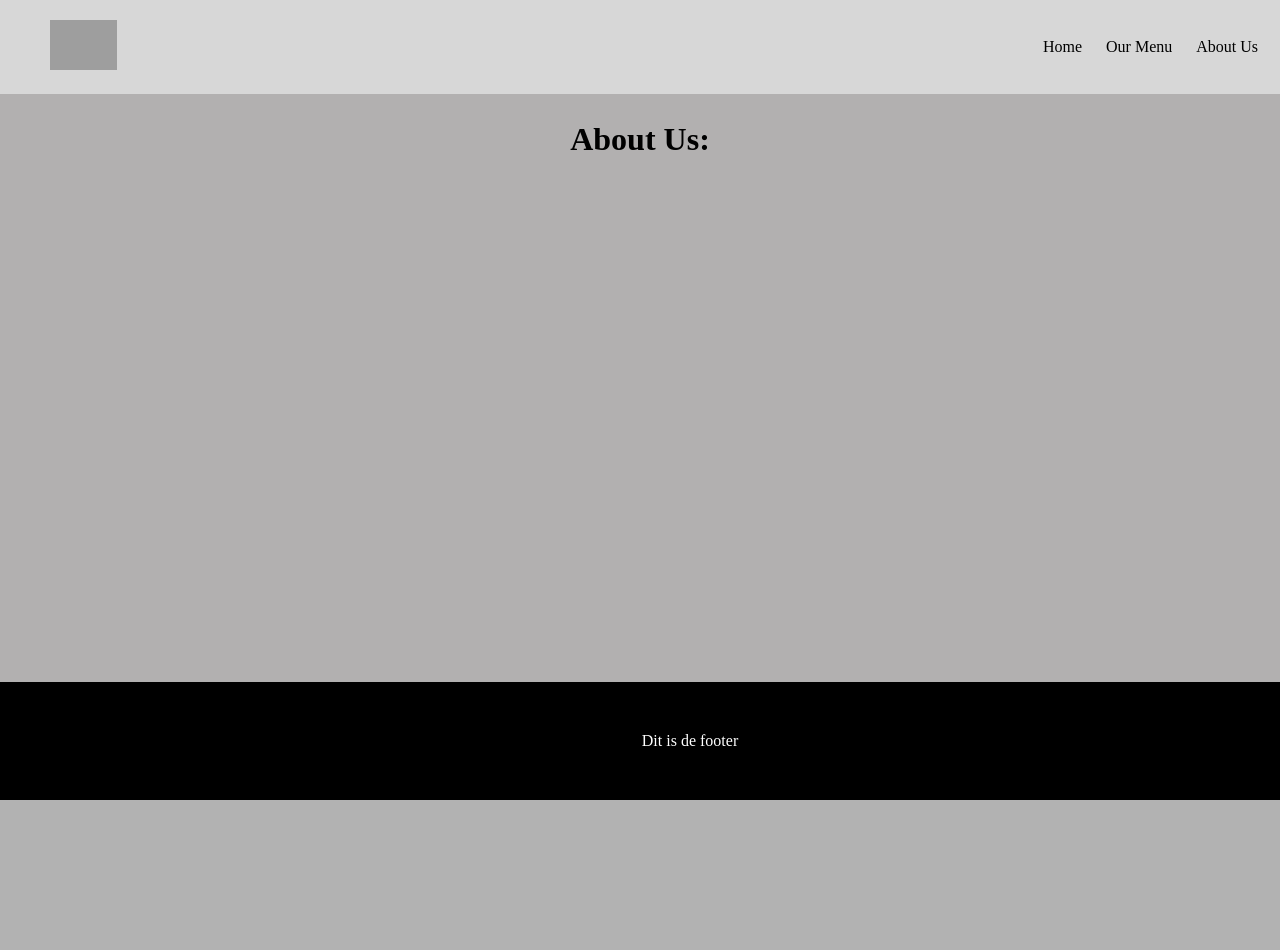
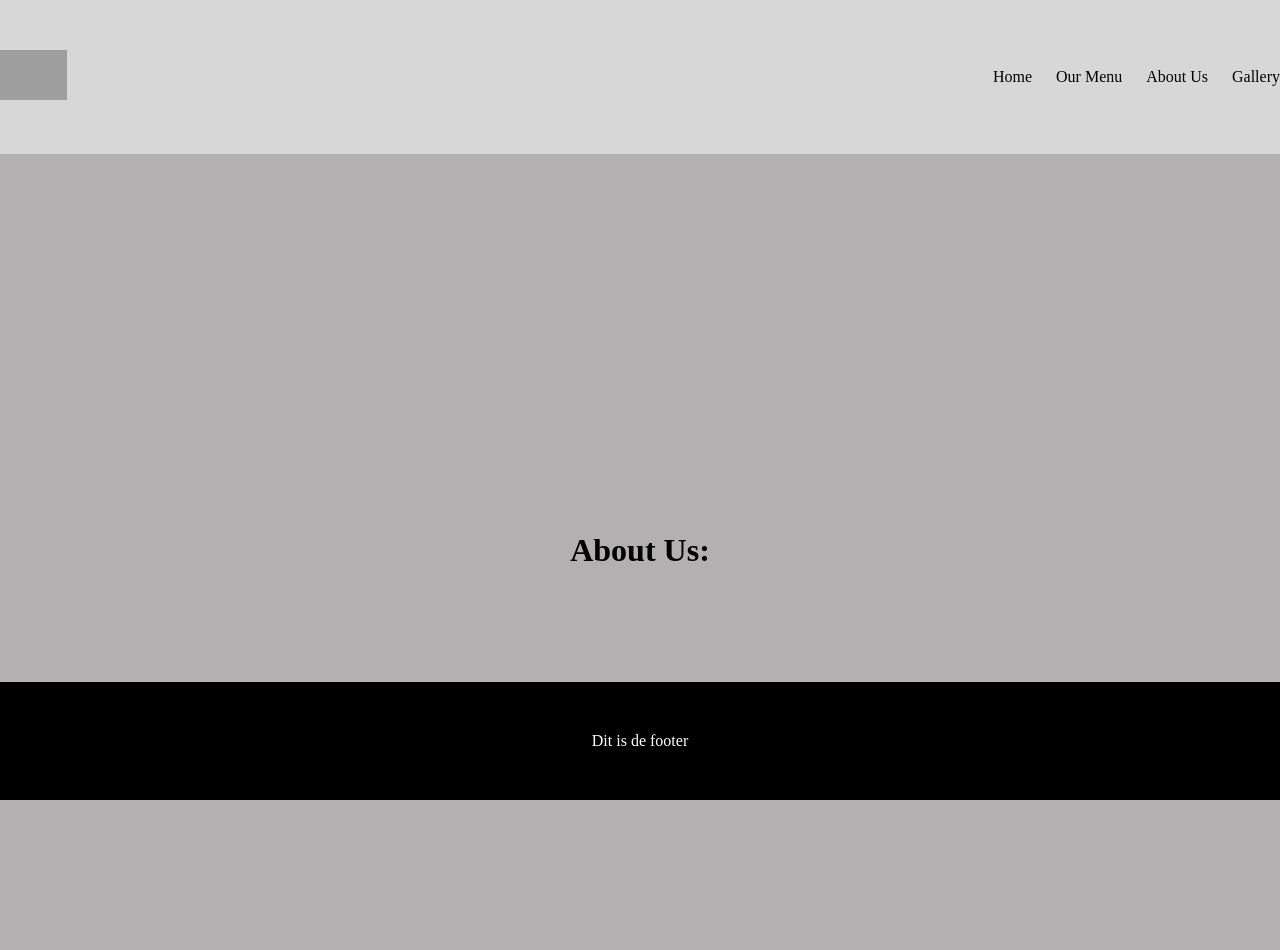
Before and after one commit to LO3P1SWDD/groep9, a PHP site: the page made by about us.php in a window 1280 px wide. Before the commit the page ends 800 px from the top, so only its background shows below. Run offline with PHP 8.4, Linux system fonts and the light colour scheme; grey boxes are pictures that could not be loaded.

Commit message:
Update about us.php

```diff
--- a/about us.php
+++ b/about us.php
@@ -8,7 +8,7 @@
         header {
             background-color: #D7D7D7;
             color: #000;
-            padding: 20px 50px;
+            padding: 50px;
             display: flex;
             justify-content: space-between;
             align-items: center;
@@ -21,8 +21,13 @@
         body {
             background-color: #B2B0B0;
             margin: 0;
-            padding-top: 80px; /* Voeg padding-top toe om ruimte te maken voor de header */
-            text-align: center; /* Om de tekst van "About Us:" te centreren */
+            padding-top: 150px; /* Voeg padding-top toe om ruimte te maken voor de header */
+            display: flex;
+            justify-content: center;
+            align-items: center;
+            height: 100vh; /* Om de body te centreren */
+            flex-direction: column; /* Om elementen in kolom te plaatsen */
+            overflow: hidden; /* Blokkeert scrollen op de pagina */
         }
 
         footer {
@@ -60,9 +65,7 @@
             text-decoration: none;
         }
 
-        .about-us {
-            padding: 20px;
-        }
+
     </style>
 </head>
 <body>
```
